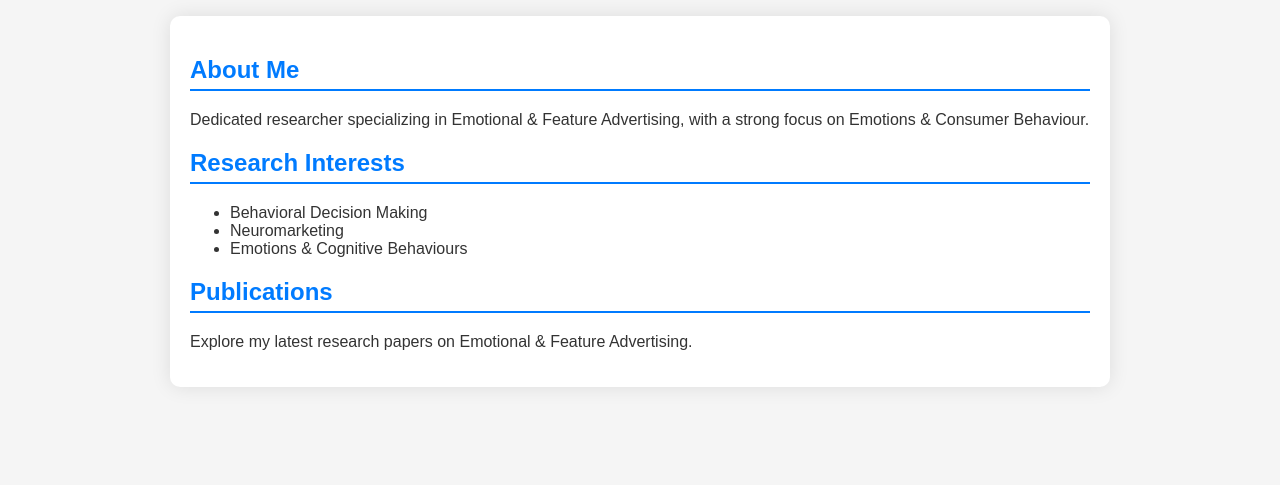
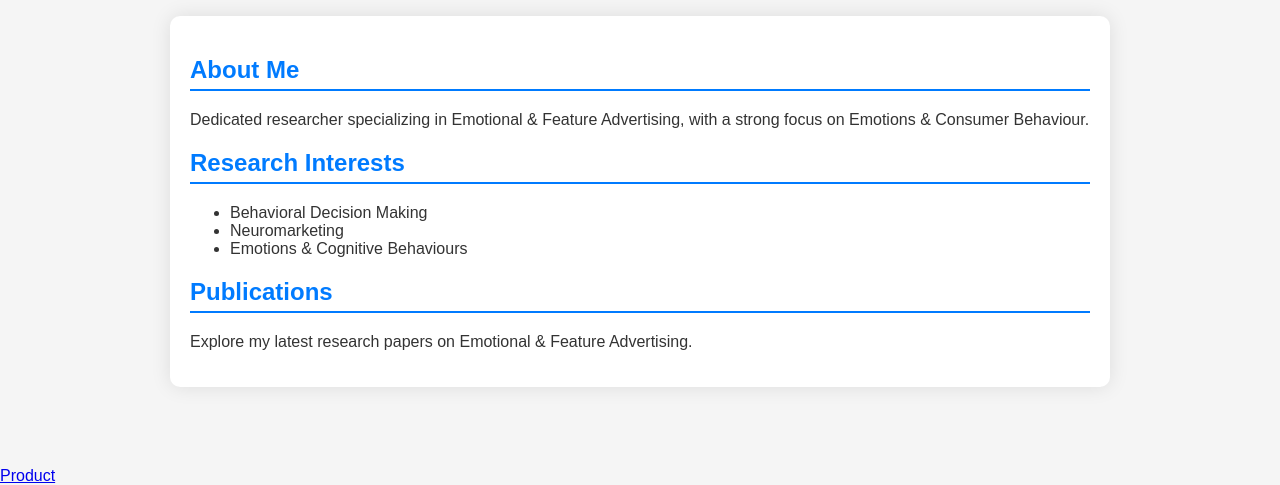
Before and after one commit to git2arvindb/Demo2, a plain HTML site: page index.html in a window 1280 px wide. Shown: the part 864-1349 px from the top of the page. Drawn offline with Linux system fonts and the light colour scheme.

Commit message:
Update index.html

```diff
--- a/index.html
+++ b/index.html
@@ -117,5 +117,6 @@ height="0" width="0" style="display:none;visibility:hidden"></iframe></noscript>
             <p>Explore my latest research papers on Emotional & Feature Advertising.</p>
         </section>
     </div>
+     <a href="product.html" class="button">Product</a>
 </body>
 </html>
```
